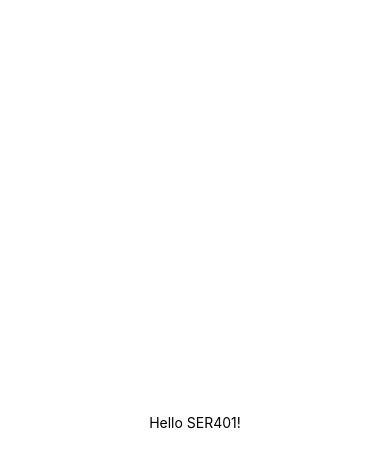
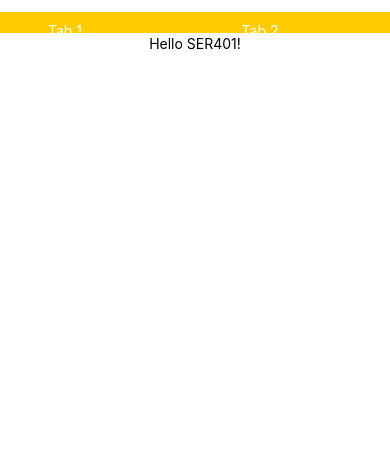
Before and after one commit to amansharma96/SER401Team15, a React Native app in the folder EmergencyDataCollectionApp/: screen / in a window 390 px wide. Shown: the top 466 px of the page. Built offline with nearby package versions, Linux system fonts and the light colour scheme.

Commit message:
Initial commit
Started work on building the basic navigation bar functionality

```diff
--- a/EmergencyDataCollectionApp/App.js
+++ b/EmergencyDataCollectionApp/App.js
@@ -1,12 +1,17 @@
 import { StatusBar } from 'expo-status-bar';
-import { StyleSheet, Text, View } from 'react-native';
+import { SafeAreaView, StyleSheet, Text, View } from 'react-native';
+import NavigationBar from './components/navigation/NavigationBar';
 
 export default function App() {
   return (
-    <View style={styles.container}>
-      <Text>Hello SER401!</Text>
-      <StatusBar style="auto" />
-    </View>
+    <SafeAreaView>
+      <View style={{height: '21%'}}></View>
+      <NavigationBar></NavigationBar>
+      <View style={styles.container}>
+        <Text>Hello SER401!</Text>
+        <StatusBar style="auto" />
+      </View>
+    </SafeAreaView>
   );
 }
 
--- /dev/null
+++ b/EmergencyDataCollectionApp/components/navigation/NavigationBar.js
@@ -0,0 +1,60 @@
+import React from "react";
+import { Pressable, StyleSheet, View, Text, SafeAreaView } from "react-native";
+
+const NavigationBar = () => {
+    // Event handler for clicks
+    const handleClick1 = () => {
+        alert('Tab 1 has been clicked!');
+        console.log()
+    }
+    const handleClick2 = () => {
+        alert('Tab 2 has been clicked!');
+        console.log()
+    }
+    return (
+        // for each button needed, add a "pressable"
+        <View
+            style={[
+                styles.container,
+                {
+                flexDirection: 'row',
+                },
+            ]}>
+            <View style={{flex: 1}}>
+                <Pressable
+                    onPress={() => handleClick1()}
+                    style={{
+                        top: '1%',
+                        backgroundColor: '#ffcc00',
+                        width: '100%'}}
+                    >
+                    <Text style={{color: 'white', textAlign: 'center', padding: 10}}>
+                        Tab 1
+                    </Text>
+                </Pressable>
+            </View>
+            <View style={{flex: 2}}>
+                <Pressable
+                    onPress={() => handleClick2()}
+                    style={{
+                        top: '1%',
+                        backgroundColor: '#ffcc00',
+                        width: '100%'}}
+                    >
+                    <Text style={{color: 'white', textAlign: 'center', padding: 10}}>
+                        Tab 2
+                    </Text>
+                </Pressable>
+            </View>
+        </View>
+
+    );
+}
+
+const styles = StyleSheet.create({
+    container: {
+      flex: 1
+    },
+  });
+
+export default NavigationBar;
--- a/EmergencyDataCollectionApp/package.json
+++ b/EmergencyDataCollectionApp/package.json
@@ -12,7 +12,7 @@
     "expo": "~49.0.13",
     "expo-status-bar": "~1.6.0",
     "react": "18.2.0",
-    "react-native": "0.72.5"
+    "react-native": "0.72.6"
   },
   "devDependencies": {
     "@babel/core": "^7.20.0"
```
Also changed, not shown: 1 other file (tests, documents, lock files or other folders).
